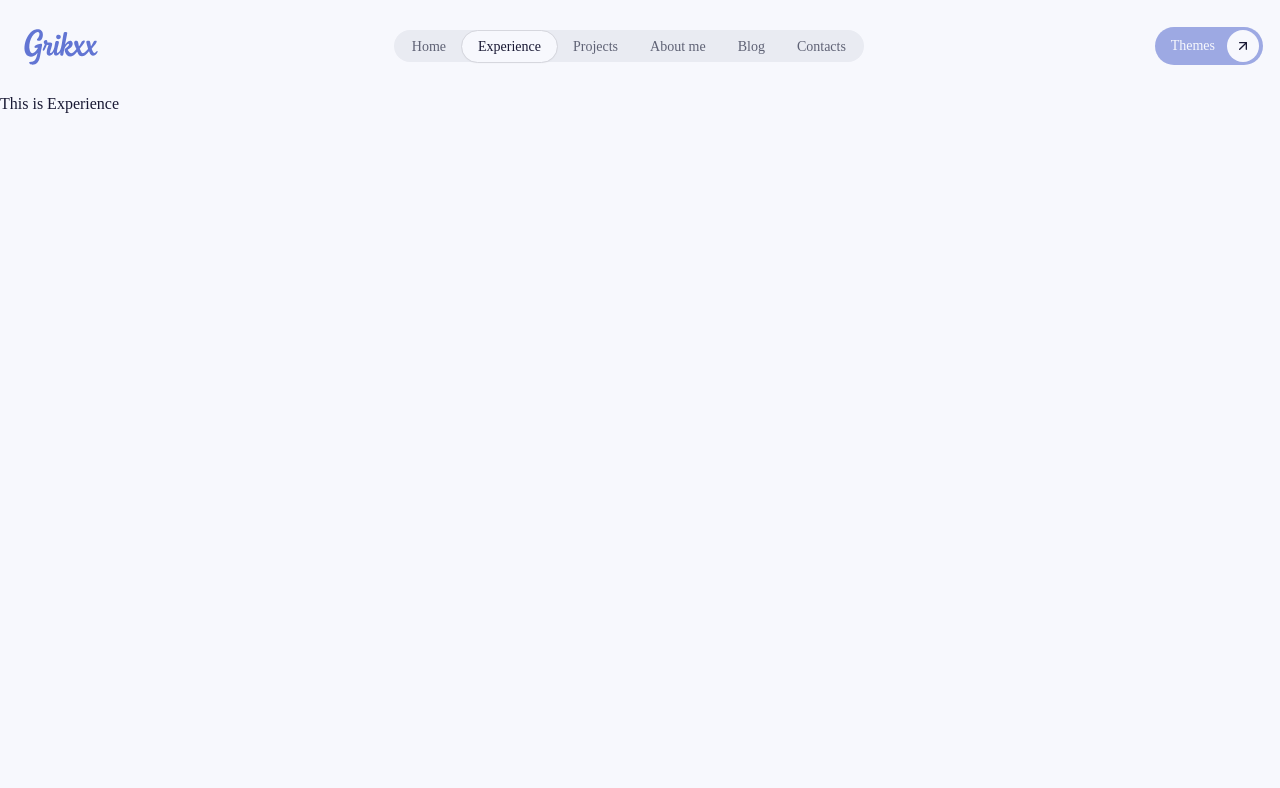
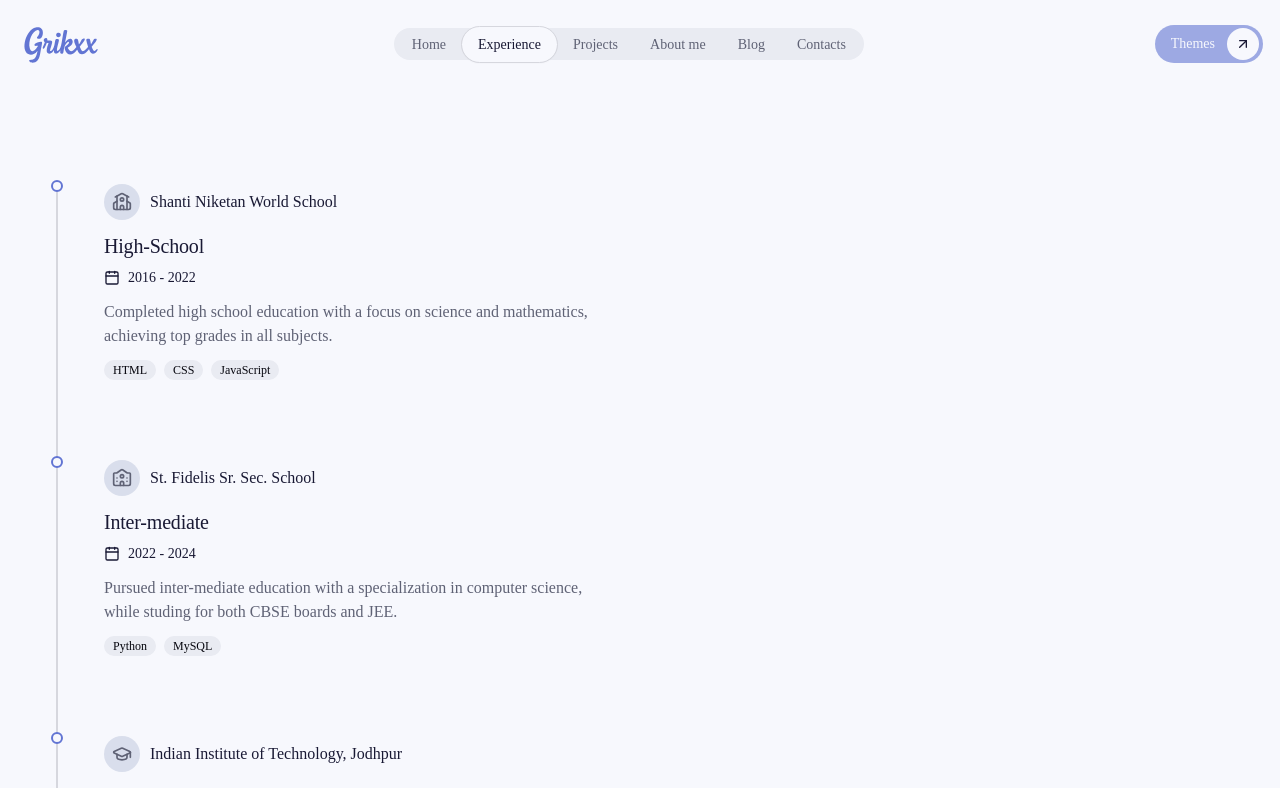
Before and after one commit to Grikxx/Profile, a Next.js app: page /experience in a window 1280 px wide. Shown: the top 788 px of the page. Built offline with nearby package versions, Linux system fonts and the light colour scheme.

Commit message:
Experience Route

```diff
--- a/app/components/layout/bottomnavbar.tsx
+++ b/app/components/layout/bottomnavbar.tsx
@@ -59,7 +59,7 @@ export function BottomNavBar({
         role="navigation"
         aria-label="Bottom Navigation"
         className={cn(
-          "bg-card dark:bg-card border border-border dark:border-border rounded-full flex items-center p-[5.5px] shadow-xl space-x-1 min-w-[320px] max-w-[95vw] h-[52px]",
+          "bg-card dark:bg-card border border-border/40 dark:border-border/40 rounded-full flex items-center p-[5.5px] shadow-xl space-x-1 min-w-[320px] max-w-[95vw] h-[52px]",
           stickyBottom && "fixed inset-x-0 bottom-4 mx-auto z-20 w-fit",
           show ? "block" : "hidden",
           className,
--- a/app/components/layout/navbar.tsx
+++ b/app/components/layout/navbar.tsx
@@ -69,7 +69,7 @@ const Navbar = () => {
   const [isOpen, setIsOpen] = useState(false);
   const [clicked, setClicked] = useState(false);
   const handleScroll = useCallback(() => {
-    setSticky(window.scrollY >= 50);
+    setSticky(window.scrollY >= 30);
   }, []);
 
   const handleResize = useCallback(() => {
@@ -181,9 +181,9 @@ const Navbar = () => {
         <div className="max-w-9xl mx-auto w-full px-4 py-4  ">
           <nav
             className={cn(
-              "w-full flex items-center h-fit justify-between gap-3.5 md:gap-6 transition-all duration-500",
+              "w-full flex items-center h-14 justify-between gap-3.5 md:gap-6 transition-all duration-500",
               sticky
-                ? "p-2.5 bg-background/60 backdrop-blur-md border border-border/40 shadow-2xl shadow-primary/5 rounded-full"
+                ? "p-2.5 bg-background/60  backdrop-blur-md border border-border/40 shadow-2xl shadow-primary/5 rounded-full fixed inset-x-0 top-4 mx-auto z-20 w-full"
                 : "bg-transparent border-transparent",
             )}
           >
@@ -249,7 +249,7 @@ const Navbar = () => {
                       <NavigationMenuItem key={navItem.title}>
                         <Link
                           href={navItem.href}
-                          className={`px-2 md:px-4 py-2 text-sm font-medium rounded-full transition tracking-normal outline ${
+                          className={`px-2 md:px-4 py-2.5 text-sm font-medium rounded-full transition tracking-normal outline ${
                             isActive
                               ? "text-foreground bg-background outline-border shadow-xs"
                               : "text-muted-foreground hover:text-foreground hover:bg-background outline-transparent hover:outline-border hover:shadow-xs"
--- a/app/experience/page.tsx
+++ b/app/experience/page.tsx
@@ -1,7 +1,98 @@
+"use client";
+import { Building2, Calendar, School, University, GraduationCap } from "lucide-react";
+import { Badge } from "@/components/ui/badge";
+
+const experiences = [
+  {
+    title: "High-School",
+    company: "Shanti Niketan World School",
+    period: "2016 - 2022",
+    description:
+      "Completed high school education with a focus on science and mathematics, achieving top grades in all subjects.",
+    technologies: ["HTML", "CSS", "JavaScript"],
+    icon: School,
+  },
+  {
+    title: "Inter-mediate",
+    company: "St. Fidelis Sr. Sec. School",
+    period: "2022 - 2024",
+    description:
+      "Pursued inter-mediate education with a specialization in computer science, while studing for both CBSE boards and JEE.",
+    technologies: ["Python", "MySQL"],
+    icon: University,
+  },
+  {
+    title: "B.Tech in Civil and Infrastructure Engineering",
+    company: "Indian Institute of Technology, Jodhpur",
+    period: "2025 - Present",
+    description:
+      "Pursuing a Bachelor of Technology degree in Civil Engineering with focus on programming.",
+    technologies: ["C", "C++"],
+    icon: GraduationCap,
+  },
+  {
+    title: "Learning Full Stack Development",
+    company: "Self-Learning",
+    period: "2025 - Present",
+    description:
+      "Currently learning full stack development through online resources, tutorials, and personal projects, with a focus on building web applications using modern technologies.",
+    technologies: ["React", "JavaScript", "Tailwind CSS", "Express.js", "Node.js", "PostgreSQL", "Prisma ORM", "Next.js", "TypeScript"],
+    icon: Building2,
+  },
+];
+
 export default function Page() {
   return (
-    <div>
-      This is Experience
+    <div className="mx-auto md:mx-5 max-w-(--breakpoint-sm) px-6 py-12 md:py-20">
+      <div className="relative ml-3">
+        {/* Timeline line */}
+        <div className="absolute top-4 bottom-0 left-0 border-l-2" />
+
+        {experiences.map(
+          ({ company, description, period, technologies, title, icon }, index) => {
+            const Icon = icon;
+            return (
+            <div className="relative pb-12 pl-8 last:pb-0" key={index}>
+              {/* Timeline dot */}
+              <div className="absolute top-3 left-px h-3 w-3 -translate-x-1/2 rounded-full border-2 border-primary bg-background" />
+
+              {/* Content */}
+              <div className="space-y-3 hover:bg-primary/10 hover:shadow-xl hover:shadow-primary/10 md:p-4 rounded-lg transition-colors duration-300">
+                <div className="flex items-center gap-2.5">
+                  <div className="flex h-9 w-9 shrink-0 items-center justify-center rounded-full bg-accent">
+                    <Icon className="h-5 w-5 text-muted-foreground" />
+                  </div>
+                  <span className="font-medium text-base">{company}</span>
+                </div>
+                <div>
+                  <h3 className="font-medium text-xl tracking-[-0.01em]">
+                    {title}
+                  </h3>
+                  <div className="mt-2 flex items-center gap-2 text-sm">
+                    <Calendar className="h-4 w-4" />
+                    <span>{period}</span>
+                  </div>
+                </div>
+                <p className="text-pretty text-muted-foreground text-sm sm:text-base">
+                  {description}
+                </p>
+                <div className="flex flex-wrap gap-2">
+                  {technologies.map((tech) => (
+                    <Badge
+                      className="rounded-full"
+                      key={tech}
+                      variant="secondary"
+                    >
+                      {tech}
+                    </Badge>
+                  ))}
+                </div>
+              </div>
+            </div>
+          )
+        }
+        )}
+      </div>
     </div>
   );
 }
--- a/app/page.tsx
+++ b/app/page.tsx
@@ -182,7 +182,7 @@ export default function Home() {
   }
   return (
     <div>
-      <div className=" bg-primary/10 mx-3 md:mx-20 rounded-3xl py-4 px-4 md:py-10 md:px-10 shadow-2xl shadow-primary/50 ">
+      <div className=" bg-primary/10 mx-3 md:mx-20 rounded-3xl py-3 px-4 md:py-8 md:px-10 shadow-2xl shadow-primary/50 ">
         <center>
           <img
             src="/pfp.jpg"
@@ -305,7 +305,7 @@ export default function Home() {
                   Resume
                 </p>
               </div>
-              <p className="block font-[sans] text-sm antialiased font-normal leading-normal text-gray-700 opacity-75">
+              <p className="block font-[sans] text-sm antialiased font-normal leading-normal text-muted-foreground opacity-75">
                 Have a quick look at my resume
               </p>
             </div>
--- /dev/null
+++ b/components/timeline.tsx
@@ -0,0 +1,82 @@
+import { Building2, Calendar } from "lucide-react";
+import { Badge } from "@/components/ui/badge";
+
+const experiences = [
+  {
+    title: "Senior Full Stack Developer",
+    company: "TechCorp Solutions",
+    period: "2023 - Present",
+    description:
+      "Led the development of enterprise-scale web applications, mentored junior developers, and implemented best practices for code quality and performance optimization.",
+    technologies: ["React", "Node.js", "TypeScript", "AWS", "MongoDB"],
+  },
+  {
+    title: "Full Stack Developer",
+    company: "Digital Innovations Inc",
+    period: "2021 - 2023",
+    description:
+      "Developed and maintained multiple client projects, implemented responsive designs, and integrated third-party APIs for enhanced functionality.",
+    technologies: ["React", "Express.js", "PostgreSQL", "Docker", "Redis"],
+  },
+  {
+    title: "Frontend Developer",
+    company: "WebTech Studios",
+    period: "2018 - 2021",
+    description:
+      "Created responsive and interactive user interfaces, collaborated with designers, and optimized application performance.",
+    technologies: ["React", "JavaScript", "SASS", "Webpack", "Jest"],
+  },
+];
+
+export default function Timeline() {
+  return (
+    <div className="mx-auto max-w-(--breakpoint-sm) px-6 py-12 md:py-20">
+      <div className="relative ml-3">
+        {/* Timeline line */}
+        <div className="absolute top-4 bottom-0 left-0 border-l-2" />
+
+        {experiences.map(
+          ({ company, description, period, technologies, title }, index) => (
+            <div className="relative pb-12 pl-8 last:pb-0" key={index}>
+              {/* Timeline dot */}
+              <div className="absolute top-3 left-px h-3 w-3 -translate-x-1/2 rounded-full border-2 border-primary bg-background" />
+
+              {/* Content */}
+              <div className="space-y-3">
+                <div className="flex items-center gap-2.5">
+                  <div className="flex h-9 w-9 shrink-0 items-center justify-center rounded-full bg-accent">
+                    <Building2 className="h-5 w-5 text-muted-foreground" />
+                  </div>
+                  <span className="font-medium text-base">{company}</span>
+                </div>
+                <div>
+                  <h3 className="font-medium text-xl tracking-[-0.01em]">
+                    {title}
+                  </h3>
+                  <div className="mt-2 flex items-center gap-2 text-sm">
+                    <Calendar className="h-4 w-4" />
+                    <span>{period}</span>
+                  </div>
+                </div>
+                <p className="text-pretty text-muted-foreground text-sm sm:text-base">
+                  {description}
+                </p>
+                <div className="flex flex-wrap gap-2">
+                  {technologies.map((tech) => (
+                    <Badge
+                      className="rounded-full"
+                      key={tech}
+                      variant="secondary"
+                    >
+                      {tech}
+                    </Badge>
+                  ))}
+                </div>
+              </div>
+            </div>
+          )
+        )}
+      </div>
+    </div>
+  );
+}
--- /dev/null
+++ b/components/ui/badge.tsx
@@ -0,0 +1,49 @@
+import * as React from "react"
+import { cva, type VariantProps } from "class-variance-authority"
+import { Slot } from "radix-ui"
+
+import { cn } from "@/lib/utils"
+
+const badgeVariants = cva(
+  "group/badge inline-flex h-5 w-fit shrink-0 items-center justify-center gap-1 overflow-hidden rounded-4xl border border-transparent px-2 py-0.5 text-xs font-medium whitespace-nowrap transition-all focus-visible:border-ring focus-visible:ring-[3px] focus-visible:ring-ring/50 has-data-[icon=inline-end]:pr-1.5 has-data-[icon=inline-start]:pl-1.5 aria-invalid:border-destructive aria-invalid:ring-destructive/20 dark:aria-invalid:ring-destructive/40 [&>svg]:pointer-events-none [&>svg]:size-3!",
+  {
+    variants: {
+      variant: {
+        default: "bg-primary text-primary-foreground [a]:hover:bg-primary/80",
+        secondary:
+          "bg-secondary text-secondary-foreground [a]:hover:bg-secondary/80",
+        destructive:
+          "bg-destructive/10 text-destructive focus-visible:ring-destructive/20 dark:bg-destructive/20 dark:focus-visible:ring-destructive/40 [a]:hover:bg-destructive/20",
+        outline:
+          "border-border text-foreground [a]:hover:bg-muted [a]:hover:text-muted-foreground",
+        ghost:
+          "hover:bg-muted hover:text-muted-foreground dark:hover:bg-muted/50",
+        link: "text-primary underline-offset-4 hover:underline",
+      },
+    },
+    defaultVariants: {
+      variant: "default",
+    },
+  }
+)
+
+function Badge({
+  className,
+  variant = "default",
+  asChild = false,
+  ...props
+}: React.ComponentProps<"span"> &
+  VariantProps<typeof badgeVariants> & { asChild?: boolean }) {
+  const Comp = asChild ? Slot.Root : "span"
+
+  return (
+    <Comp
+      data-slot="badge"
+      data-variant={variant}
+      className={cn(badgeVariants({ variant }), className)}
+      {...props}
+    />
+  )
+}
+
+export { Badge, badgeVariants }
--- a/package.json
+++ b/package.json
@@ -14,7 +14,8 @@
     "@tabler/icons-react": "^3.44.0",
     "class-variance-authority": "^0.7.1",
     "clsx": "^2.1.1",
-    "lucide-react": "^1.22.0",
+    "framer-motion": "^12.42.2",
+    "lucide-react": "^1.23.0",
     "motion": "^12.42.0",
     "next": "16.2.9",
     "next-themes": "^0.4.6",
```
Also changed, not shown: 1 other file (tests, documents, lock files or other folders).
